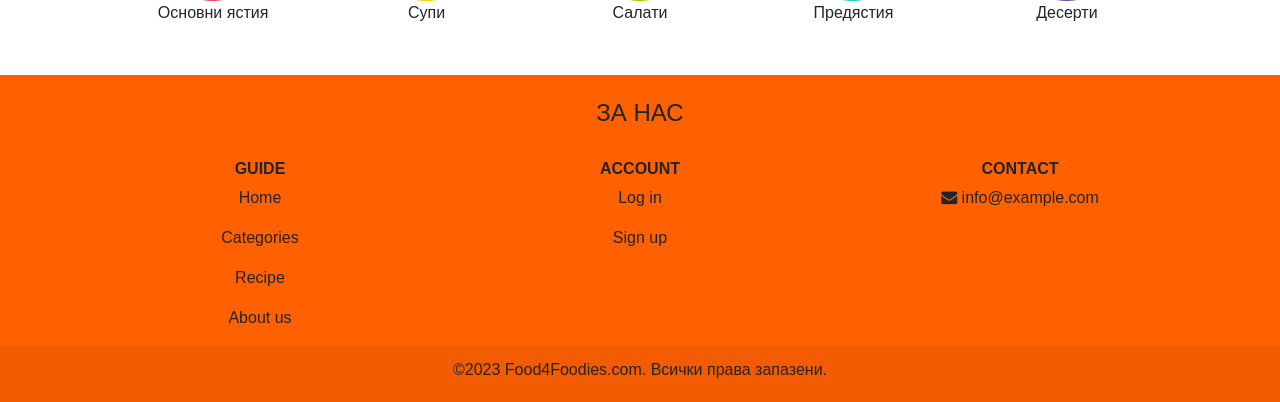
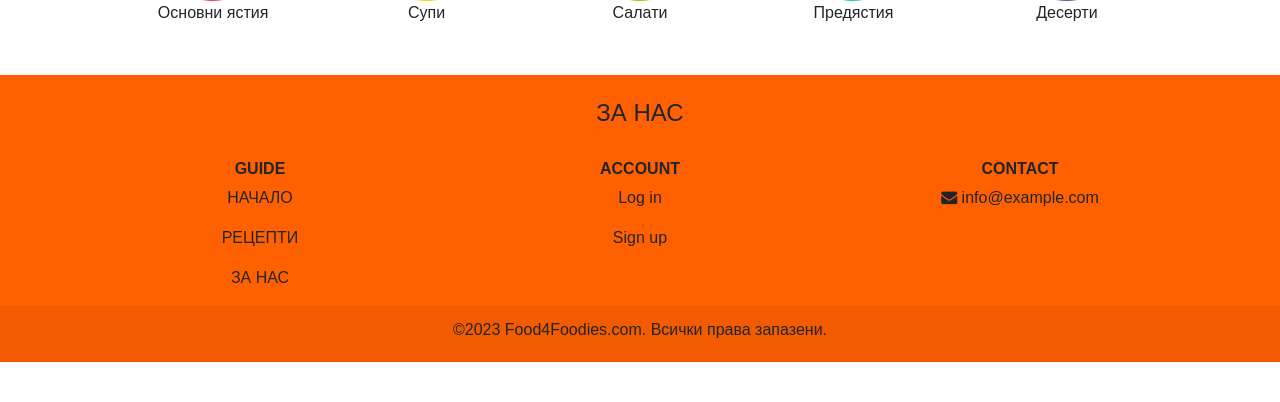
Before and after one commit to thedco5/Kursova_Rabota, a PHP site: page /view/home.php in a window 1280 px wide. Shown: the part 1203-1605 px from the top of the page. After the commit the page ends 1565 px from the top, so only its background shows below. Run offline with PHP 8.4, Linux system fonts and the light colour scheme.

Commit message:
Add files via upload

```diff
--- a/view/footer.php
+++ b/view/footer.php
@@ -17,16 +17,13 @@
 					<strong>GUIDE</strong>
 				</h6>
 				<p>
-					<a href="home.php" class="text-reset">Home</a>
+					<a href="home.php" class="text-reset"><?php echo $dict["start"];?></a>
 				</p>
 				<p>
-					<a href="#categories_id" class="text-reset">Categories</a>
+					<a href="recipies.php" class="text-reset"><?php echo $dict["recepies"];?></a>
 				</p>
 				<p>
-					<a href="recipies.php" class="text-reset">Recipe</a>
-				</p>
-				<p>
-					<a href="#about_us" class="text-reset">About us</a>
+					<a href="#about_us" class="text-reset"><?php echo $dict["about us"];?></a>
 				</p>
 			</div>
 			<!-- Grid column -->
```
